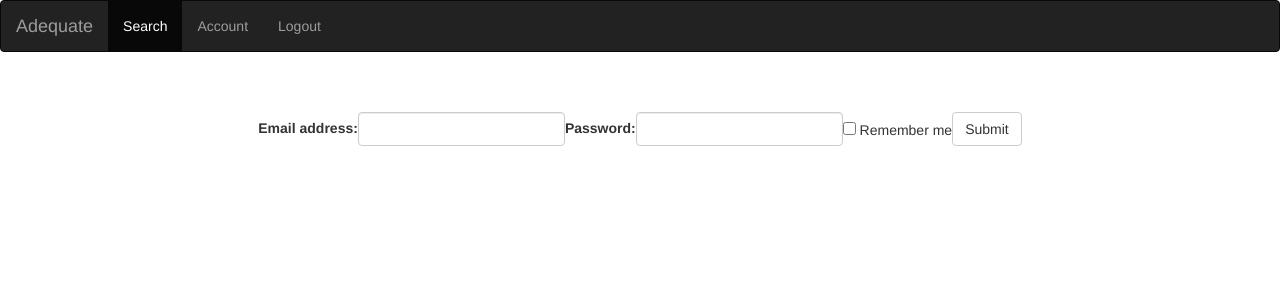
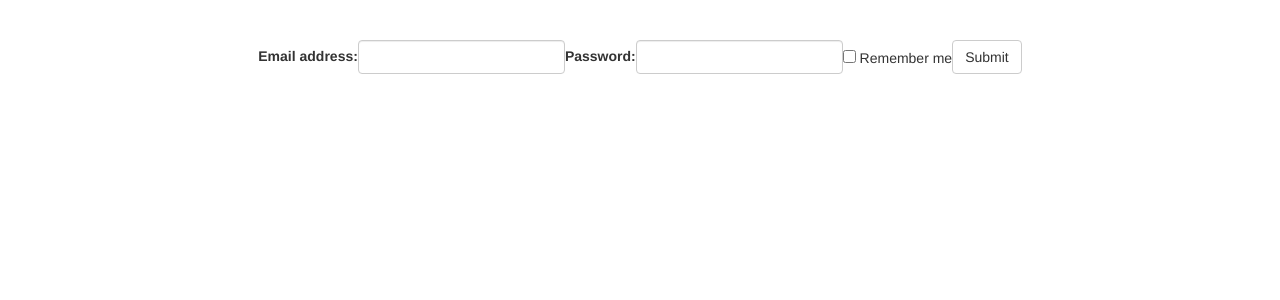
Before and after one commit to 1801Jan22Java/team-adequate, an Angular app in the folder angular/: page /login in a window 1280 px wide. Shown: the top 300 px of the page. Built offline with nearby package versions, Linux system fonts and the light colour scheme.

Commit message:
unscuffed the homePage nav-bar

```diff
--- a/angular/src/app/app.component.html
+++ b/angular/src/app/app.component.html
@@ -1,8 +1 @@
-
-<app-navigation></app-navigation>
-
-<div style="text-align:center">
-
-  <router-outlet></router-outlet>
-
-</div>
+<router-outlet></router-outlet>
--- a/angular/src/app/home/home.component.html
+++ b/angular/src/app/home/home.component.html
@@ -1,4 +1,9 @@
 
 <!-- TODO:: Add other stuff to this page besides the search bar -->
 
-<app-search></app-search>
+<app-navigation></app-navigation>
+<div class="container-fluid" style="text-align:center">
+
+  <app-search></app-search>
+
+</div>
--- a/angular/src/app/login/login.component.html
+++ b/angular/src/app/login/login.component.html
@@ -12,7 +12,7 @@
  <br>
 
   <!-- Login form -->
-  <form class="form-inline" action="#">
+  <form class="form-inline" action="home">
     <div class="form-group">
       <label for="email">Email address:</label>
       <input type="email" class="form-control" id="email">
```
